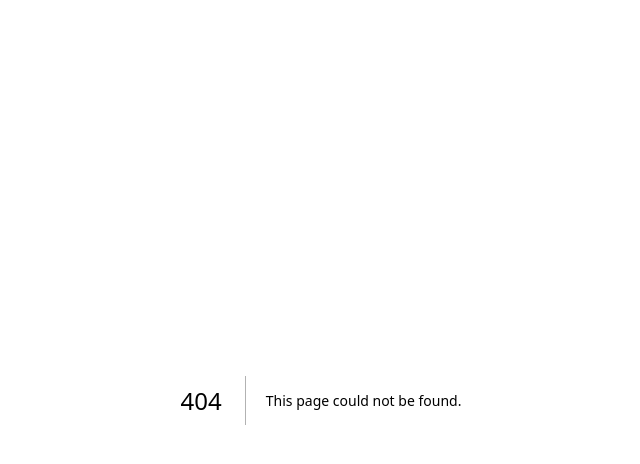
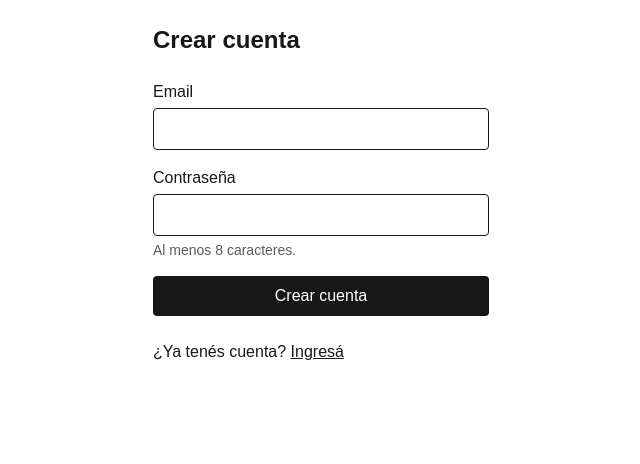
Before and after one commit to Stack-dos/asistencia-coach-basquet, a Next.js app: page /registro in a window 1280 px wide. Before the commit this address had no page. Shown: the top 464 px of the page, without its empty margins (319-959 px from the left). Built offline with nearby package versions, Linux system fonts and the light colour scheme.

Commit message:
feat: agregar página de registro con formulario de creación de cuenta

```diff
--- /dev/null
+++ b/src/app/(auth)/registro/page.tsx
@@ -0,0 +1,79 @@
+"use client";
+
+import Link from "next/link";
+import { useActionState } from "react";
+import { signUp } from "@/data/auth";
+
+export default function RegistroPage() {
+  const [state, formAction, pending] = useActionState(signUp, {});
+
+  if (state.success) {
+    return (
+      <main className="mx-auto flex w-full max-w-sm flex-col gap-4 p-6">
+        <h1 className="text-2xl font-semibold">Revisá tu email</h1>
+        <p role="status">{state.success}</p>
+        <Link href="/login" className="underline">
+          Ir a ingresar
+        </Link>
+      </main>
+    );
+  }
+
+  return (
+    <main className="mx-auto flex w-full max-w-sm flex-col gap-6 p-6">
+      <h1 className="text-2xl font-semibold">Crear cuenta</h1>
+
+      <form action={formAction} className="flex flex-col gap-4">
+        <div className="flex flex-col gap-1">
+          <label htmlFor="email">Email</label>
+          <input
+            id="email"
+            name="email"
+            type="email"
+            autoComplete="email"
+            required
+            className="rounded border px-3 py-2"
+          />
+        </div>
+
+        <div className="flex flex-col gap-1">
+          <label htmlFor="password">Contraseña</label>
+          <input
+            id="password"
+            name="password"
+            type="password"
+            autoComplete="new-password"
+            minLength={8}
+            required
+            aria-describedby="password-help"
+            className="rounded border px-3 py-2"
+          />
+          <p id="password-help" className="text-sm opacity-70">
+            Al menos 8 caracteres.
+          </p>
+        </div>
+
+        {state.error && (
+          <p role="alert" className="text-red-600">
+            {state.error}
+          </p>
+        )}
+
+        <button
+          type="submit"
+          disabled={pending}
+          className="rounded bg-foreground px-4 py-2 text-background disabled:opacity-50"
+        >
+          {pending ? "Creando cuenta…" : "Crear cuenta"}
+        </button>
+      </form>
+
+      <p>
+        ¿Ya tenés cuenta?{" "}
+        <Link href="/login" className="underline">
+          Ingresá
+        </Link>
+      </p>
+    </main>
+  );
+}
```
